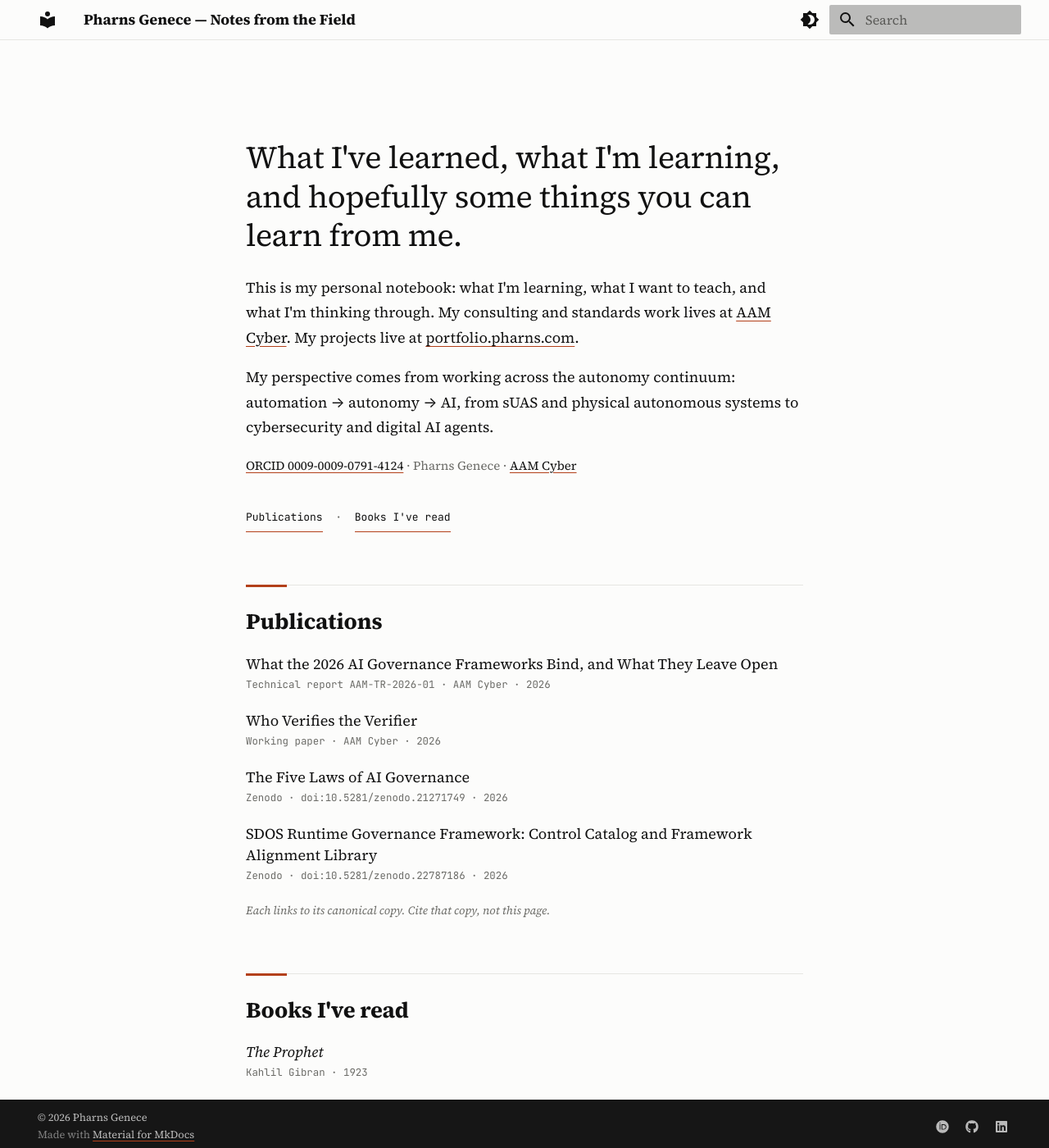
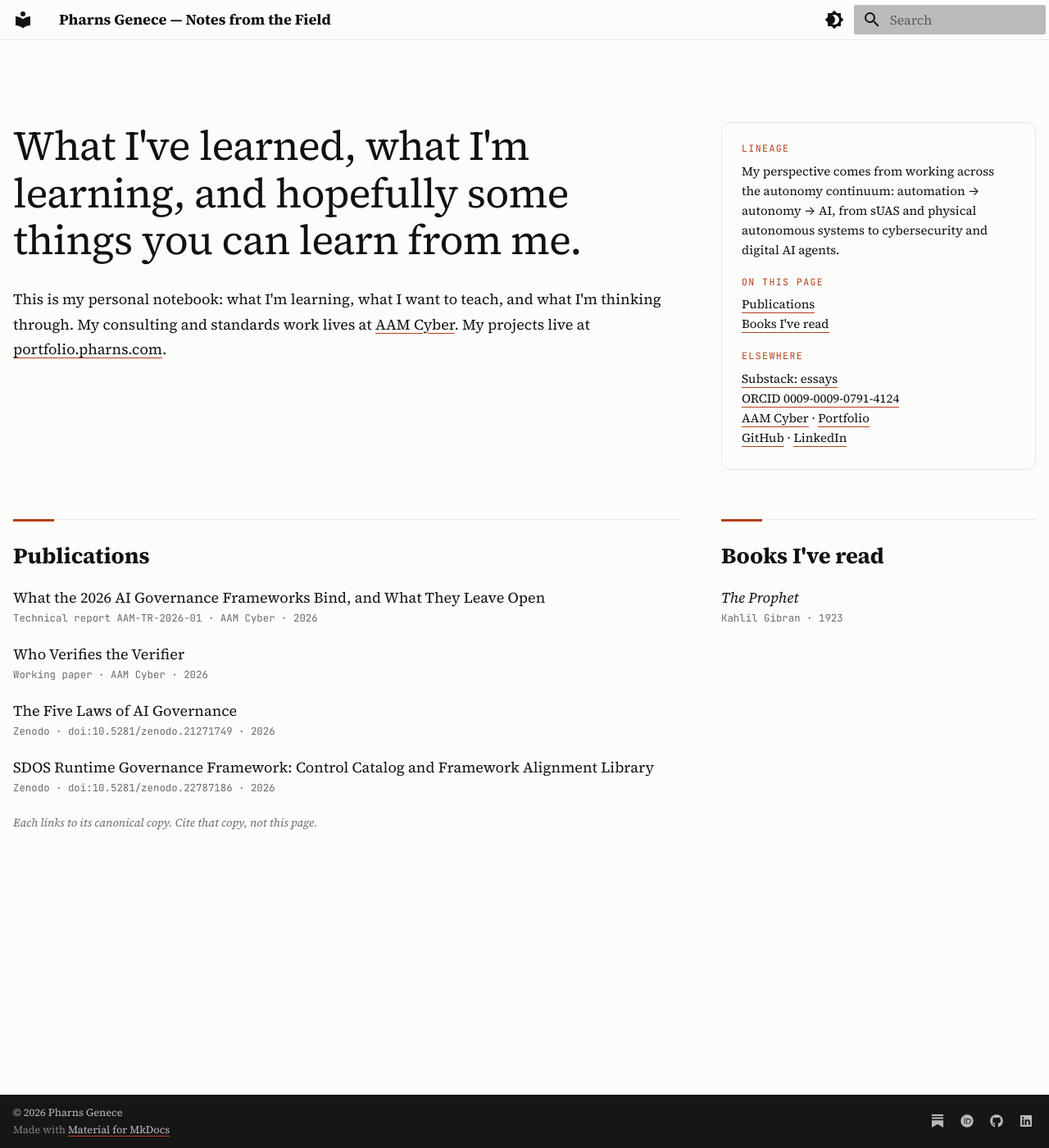
Before and after one commit to Pharns/research, an MkDocs documentation site: the page built from docs/index.md, in a window 1280 px wide and 1400 px high. Shown: the whole window at 82% size. Built offline with MkDocs 1.6.1 and Material for MkDocs 9.7.7, drawn with Linux system fonts in a browser that asks for light colours.

Commit message:
Responsive two-column layout, Substack link, llms.txt
- Wider page (76rem) with a 12-column home: intro + side panel, then
  Publications beside Books; stacks to one column on tablet and phone
- Side panel: lineage, on-this-page links, elsewhere links
- Substack added (side panel, footer icon, JSON-LD sameAs)
- llms.txt added (robots.txt already present)

```diff
--- a/docs/assets/site.css
+++ b/docs/assets/site.css
@@ -59,25 +59,62 @@
 }
 .md-typeset a:hover { color: var(--md-accent-fg-color); }
 
-/* Home: one narrow reading column */
-.home {
-  max-width: 34rem;
-  margin: 0 auto;
-  padding-top: 3.5rem;
+/* Page width: use the desktop (Material default is 61rem) */
+.md-grid { max-width: 76rem; }
+
+/* Home layout: fluid, 12-column on desktop, stacked on tablet/phone */
+.home { padding-top: 2.5rem; }
+.home h1 {
+  font-size: clamp(1.6rem, 1.1rem + 2.2vw, 2.6rem);
+  font-weight: 400;
+  line-height: 1.15;
+  letter-spacing: -0.015em;
+  color: var(--md-default-fg-color);
+  margin: 0 0 1.4rem;
 }
-.home h1 {
-  font-size: 1.9rem;
-  font-weight: 400;
-  line-height: 1.25;
-  letter-spacing: -0.01em;
-  color: var(--md-default-fg-color);
-  margin: 0 0 1.2rem;
+.home p { font-size: 0.9rem; line-height: 1.7; }
+
+.hero, .sections {
+  display: grid;
+  grid-template-columns: repeat(12, minmax(0, 1fr));
+  column-gap: 2.4rem;
+  row-gap: 1.6rem;
 }
-.home > p {
-  font-size: 0.9rem;
-  line-height: 1.7;
+.hero-main { grid-column: 1 / span 8; }
+.hero-aside { grid-column: 9 / span 4; align-self: end; }
+.col-main { grid-column: 1 / span 8; }
+.col-side { grid-column: 9 / span 4; }
+
+/* Side panel: hairline box, mono labels */
+.hero-aside {
+  border: 1px solid var(--nf-rule);
+  border-radius: 0.5rem;
+  padding: 1.1rem 1.2rem 0.4rem;
 }
-.home .orcid { font-size: 0.75rem; color: var(--nf-muted); }
+.hero-aside p { font-size: 0.75rem; line-height: 1.6; margin: 0 0 0.9rem; }
+.hero-aside .aside-label {
+  font-family: var(--md-code-font-family);
+  font-size: 0.58rem;
+  letter-spacing: 0.12em;
+  text-transform: uppercase;
+  color: var(--md-accent-fg-color);
+  margin: 0 0 0.3rem;
+}
+.hero-aside a { text-decoration: none; border-bottom: 1px solid var(--md-accent-fg-color); }
+.hero-aside a:hover { color: var(--md-accent-fg-color); }
+
+/* Tablet: one column, aside becomes a full-width band */
+@media screen and (max-width: 76.1875em) {
+  .hero-main, .hero-aside, .col-main, .col-side { grid-column: 1 / -1; }
+  .hero-aside { align-self: start; }
+}
+/* Phone: tighter spacing */
+@media screen and (max-width: 44.9375em) {
+  .home { padding-top: 1.2rem; }
+  .hero, .sections { column-gap: 0; row-gap: 1rem; }
+  .home .hero-main p, .home .col-main p, .home .col-side p { font-size: 0.85rem; }
+  .home h1 { margin-bottom: 1rem; }
+}
 
 /* Section headings: full serif heading with a short accent rule above */
 .home h2 {
@@ -86,7 +123,7 @@
   line-height: 1.2;
   letter-spacing: -0.005em;
   color: var(--md-default-fg-color);
-  margin: 3.2rem 0 1.1rem;
+  margin: 3rem 0 1.1rem;
   padding-top: 1.4rem;
   border-top: 1px solid var(--nf-rule);
   position: relative;
@@ -102,22 +139,7 @@
 }
 .home h2 .headerlink { display: none; }
 
-/* Jump links under the intro */
-.home .jump {
-  font-family: var(--md-code-font-family);
-  font-size: 0.65rem;
-  color: var(--nf-muted);
-  margin-top: 1.6rem;
-}
-.home .jump a {
-  display: inline-block;
-  padding: 0.5rem 0;
-  text-decoration: none;
-  color: var(--md-default-fg-color);
-  border-bottom: 1px solid var(--md-accent-fg-color);
-  line-height: 1.2;
-}
-.home .jump a:hover { color: var(--md-accent-fg-color); }
+
 
 /* Publications: title line + mono meta line, no cards */
 .home .pub { margin: 0 0 1.1rem; line-height: 1.45; font-size: 0.9rem; }
--- a/docs/index.md
+++ b/docs/index.md
@@ -6,17 +6,43 @@ hide:
 
 <div class="home" markdown>
 
+<div class="hero" markdown>
+
+<div class="hero-main" markdown>
+
 # What I've learned, what I'm learning, and hopefully some things you can learn from me.
 
 This is my personal notebook: what I'm learning, what I want to teach, and what I'm thinking through. My consulting and standards work lives at [AAM Cyber](https://aamcyber.com/). My projects live at [portfolio.pharns.com](https://portfolio.pharns.com/).
 
+</div>
+
+<aside class="hero-aside" markdown>
+
+<p class="aside-label">Lineage</p>
+
 My perspective comes from working across the autonomy continuum: automation → autonomy → AI, from sUAS and physical autonomous systems to cybersecurity and digital AI agents.
 
-[ORCID 0009-0009-0791-4124](https://orcid.org/0009-0009-0791-4124){rel="me"} · Pharns Genece · [AAM Cyber](https://aamcyber.com/)
-{: .orcid }
+<p class="aside-label">On this page</p>
 
-[Publications](#publications) &nbsp;·&nbsp; [Books I've read](#books-ive-read)
+[Publications](#publications)<br>
+[Books I've read](#books-ive-read)
 {: .jump }
+
+<p class="aside-label">Elsewhere</p>
+
+[Substack: essays](https://pharns.substack.com/){rel="me"}<br>
+[ORCID 0009-0009-0791-4124](https://orcid.org/0009-0009-0791-4124){rel="me"}<br>
+[AAM Cyber](https://aamcyber.com/) · [Portfolio](https://portfolio.pharns.com/)<br>
+[GitHub](https://github.com/Pharns) · [LinkedIn](https://www.linkedin.com/in/pharns)
+{: .elsewhere }
+
+</aside>
+
+</div>
+
+<div class="sections" markdown>
+
+<section class="col-main" markdown>
 
 ## Publications
 
@@ -39,10 +65,18 @@ My perspective comes from working across the autonomy continuum: automation →
 Each links to its canonical copy. Cite that copy, not this page.
 {: .pub-note }
 
+</section>
+
+<section class="col-side" markdown>
+
 ## Books I've read
 
 *The Prophet*
 <span class="pub-meta">Kahlil Gibran · 1923</span>
 {: .pub }
 
+</section>
+
 </div>
+
+</div>
--- a/mkdocs.yml
+++ b/mkdocs.yml
@@ -60,6 +60,9 @@ nav:
 
 extra:
   social:
+    - icon: simple/substack
+      link: https://pharns.substack.com/
+      name: Substack
     - icon: fontawesome/brands/orcid
       link: https://orcid.org/0009-0009-0791-4124
     - icon: fontawesome/brands/github
--- a/overrides/main.html
+++ b/overrides/main.html
@@ -10,6 +10,7 @@
     "affiliation": { "@type": "Organization", "name": "AAM Cyber", "url": "https://aamcyber.com/" },
     "sameAs": [
       "https://orcid.org/0009-0009-0791-4124",
+      "https://pharns.substack.com/",
       "https://github.com/Pharns",
       "https://www.linkedin.com/in/pharns",
       "https://portfolio.pharns.com/"
```
Also changed, not shown: docs/llms.txt (added, +26 -0 lines).
